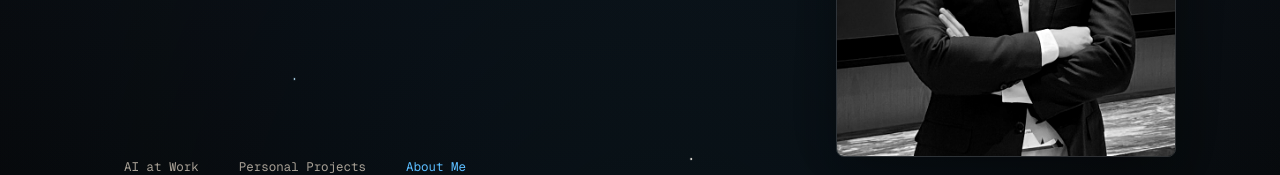
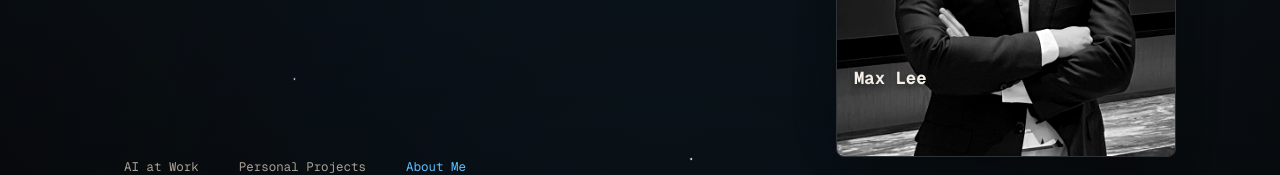
Before and after one commit to maxleesianyi/max-lee-ai-portfolio-website, a Next.js app: page / in a window 1280 px wide. Shown: the part 497-672 px from the top of the page. Built offline with nearby package versions, Linux system fonts and the light colour scheme.

Commit message:
Add portrait name label

```diff
--- a/app/globals.css
+++ b/app/globals.css
@@ -367,6 +367,20 @@ h3 {
   filter: grayscale(0) contrast(1);
 }
 
+.hero-portrait-name {
+  position: absolute;
+  bottom: 42px;
+  left: 18px;
+  z-index: 2;
+  color: var(--bone);
+  font-family: var(--font-geist-mono), monospace;
+  font-size: clamp(0.92rem, 1.4vw, 1.08rem);
+  font-weight: 650;
+  line-height: 1;
+  text-shadow: 0 2px 10px rgba(0, 0, 0, 0.64);
+  pointer-events: none;
+}
+
 .metric-rail span,
 .mock-grid small {
   color: var(--muted);
--- a/app/page.tsx
+++ b/app/page.tsx
@@ -24,6 +24,7 @@ export default function Home() {
           <div className="hero-portrait">
             <div className="hero-portrait-outline" aria-hidden="true" />
             <img className="hero-portrait-primary" src="/max-lee-portrait.jpg" alt="Max Lee" />
+            <span className="hero-portrait-name" aria-hidden="true">Max Lee</span>
           </div>
         </div>
       </section>
```
Also changed, not shown: 1 other file (tests, documents, lock files or other folders).
